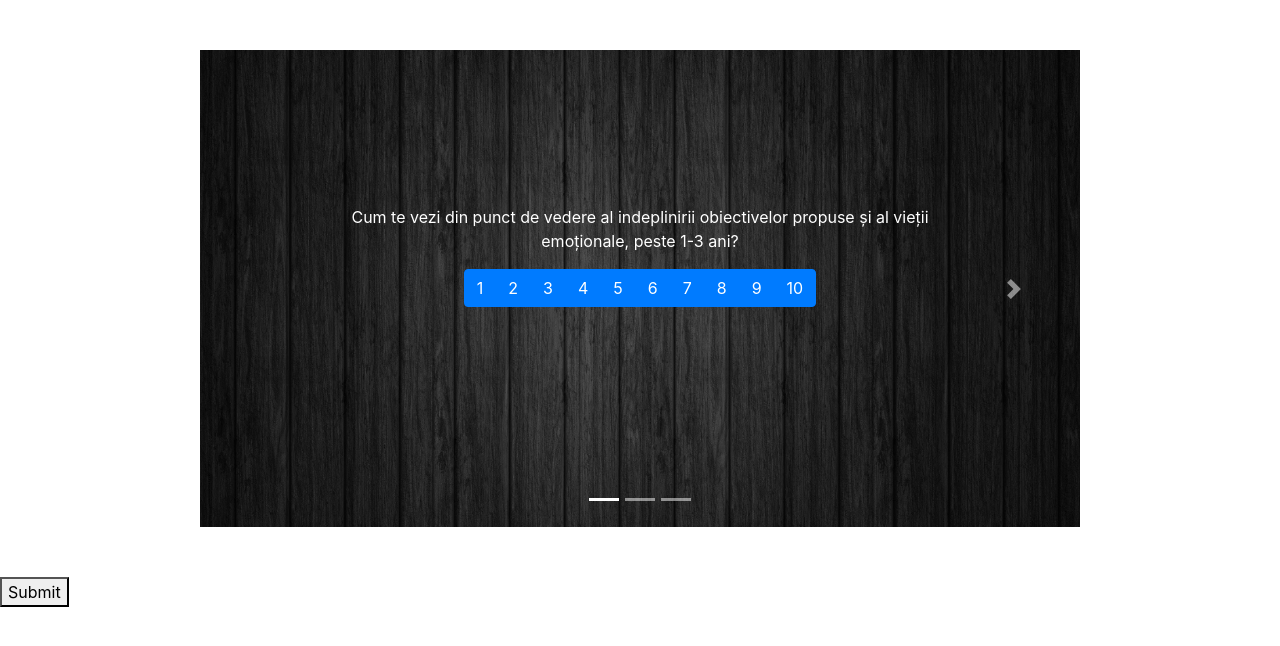
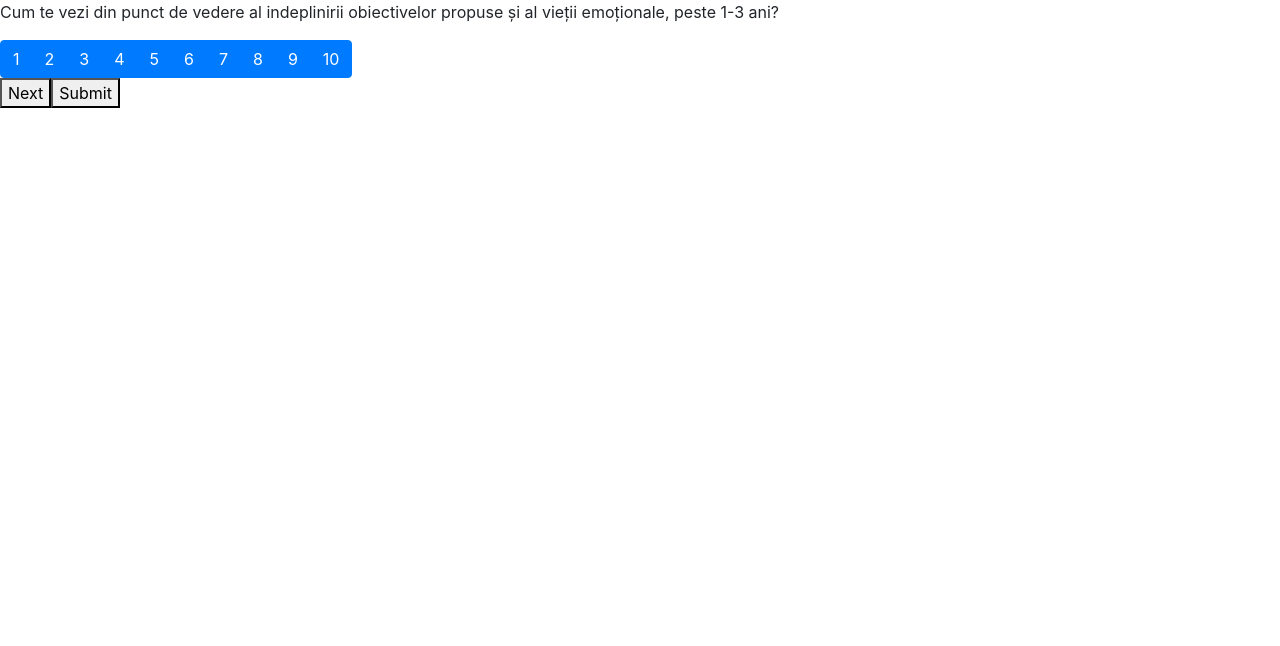
Before and after one commit to mihaivoina/Dezvoltare-personala, a React (Create React App) app: page / in a window 1280 px wide. Shown: the top 646 px of the page. Built offline with nearby package versions, Linux system fonts and the light colour scheme; data requests are answered from the project's data file.

Commit message:
new display

```diff
--- a/src/App.js
+++ b/src/App.js
@@ -2,13 +2,11 @@ import React from 'react';
 import './App.css';
 import 'bootstrap/dist/css/bootstrap.css';
 import Questions from './questions'
-import ShowChart from './chart';
 
 function App() {
   return (
     <>
     <Questions />
-    {/* <ShowChart /> */}
   </>
   );
 }
--- a/src/questions.css
+++ b/src/questions.css
@@ -9,3 +9,11 @@
 .hideItem {
     display: none;
 }
+
+.toggleButton {
+
+}
+
+.answersButton {
+    margin: 0, 10px;
+}
--- a/src/questions.js
+++ b/src/questions.js
@@ -1,15 +1,15 @@
 import React from 'react';
 import Axios from 'axios';
-import { ToggleButtonGroup, ToggleButton, Carousel } from 'react-bootstrap';
+import { ToggleButtonGroup, ToggleButton } from 'react-bootstrap';
 import './questions.css';
 import ShowChart from './chart';
 
 class Questions extends React.Component {
     state = {
         numberOfQuestions: 3,
-        // topicList: null,
         randomQuestionList: [],
         displayQuestions: "showItem",
+        questionIndex: 0,
         results: null
     }
     async getQuestions () {
@@ -41,8 +41,16 @@ class Questions extends React.Component {
         return numberList;
     }
 
+    //sets the index of the question to be displayed
+    setIndex = (el) => {
+        let questionIndex = this.state.questionIndex + Number(el.target.value);
+        this.setState({
+            questionIndex
+        })
+        return;
+    }
+
     //method for creating radio buttons for every question:
-
     getRadio (obj) {
         const radio = [];
         for (let answer in obj.answers) {
@@ -116,8 +124,6 @@ class Questions extends React.Component {
             results,
             displayQuestions
         })
-        // console.log(results);
-
     }
 
     componentDidMount () {
@@ -128,20 +134,17 @@ class Questions extends React.Component {
         return(
             <>
                 <div className={ this.state.displayQuestions }>
-                    <Carousel interval={ null } wrap={ false }>
-                        { this.state.randomQuestionList.map(el => (
-                            <Carousel.Item key={ el.question }>
-                                <img className="d-block w-100" src='Black.png' alt='Background' />
-                                <Carousel.Caption key={ el.question }>
-                                    {/* <p>{ el.message }</p> */}
-                                    <p>{ el.question }</p>
-                                    <ToggleButtonGroup type='radio' name={ el.question }>
-                                    { this.getRadio(el) }
-                                    </ToggleButtonGroup>
-                                </Carousel.Caption>
-                            </Carousel.Item>)) }
-                    </Carousel>
+                    { this.state.randomQuestionList[this.state.questionIndex] &&
+                        <p>
+                        { this.state.randomQuestionList[this.state.questionIndex].question }
+                    </p>}
+                    { this.state.randomQuestionList[this.state.questionIndex] &&
+                        <ToggleButtonGroup type='radio' name={ this.state.randomQuestionList[this.state.questionIndex].question }>
+                            { this.getRadio(this.state.randomQuestionList[this.state.questionIndex]) }
+                        </ToggleButtonGroup> }
                 </div>
+                <button value='-1' onClick={ this.setIndex } className={this.state.questionIndex===0?'hideItem':'toggleButton'}>Previous</button>
+                <button value='1' onClick={ this.setIndex } className={this.state.questionIndex+1===this.state.numberOfQuestions?'hideItem':'toggleButton'}>Next</button>
                 <button onClick={ this.handleClick }>Submit</button>
                 { this.state.results && <ShowChart data={ [...this.state.results] } /> }
             </>
```
